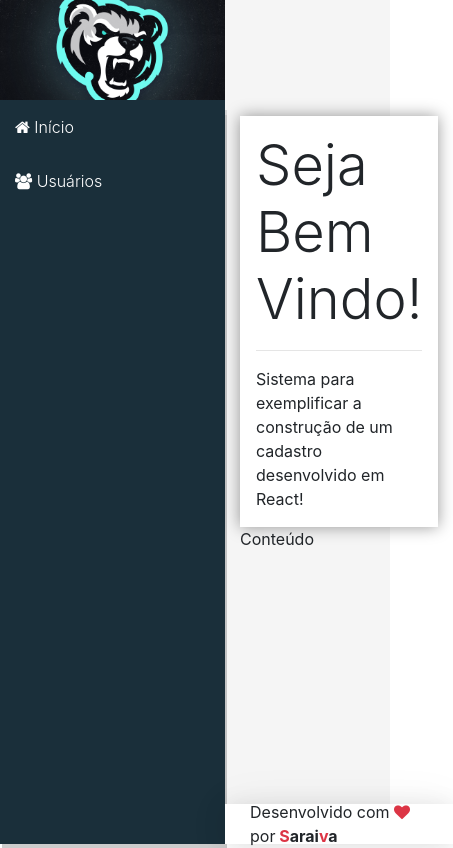
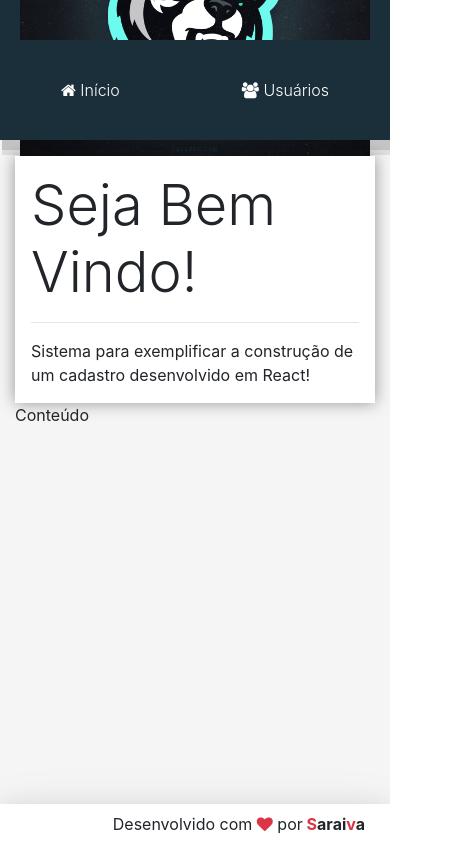
Before and after one commit to gabriel-saraiva-flooxai/react-24-user-registration-project, a React (Create React App) app in the folder frontend/: page / in a window 390 px wide. Shown: the whole page, 453 px wide, since content can reach past the window. Built offline with nearby package versions, Linux system fonts and the light colour scheme.

Commit message:
feat: adding responsiveness

```diff
--- a/frontend/src/components/template/Logo.css
+++ b/frontend/src/components/template/Logo.css
@@ -9,3 +9,9 @@
     /* padding: 0px 15px; */
     width: 100%;
 }
+
+@media(max-width: 576px) {
+    aside.logo img {
+        width: 350px;
+    }
+}
--- a/frontend/src/components/template/Nav.css
+++ b/frontend/src/components/template/Nav.css
@@ -16,3 +16,23 @@
 .menu a:hover {
     background: linear-gradient(135deg, #07a7e3 0%, #32dac3 100%);
 }
+
+@media(max-width: 768px) {
+    .menu {
+        display: flex;
+        justify-content: flex-start;
+        align-items: center;
+    }
+
+    .menu a {
+        display: inline;
+        padding: 10px;
+        margin: 0px;
+    }
+
+    .menu {
+        height: 100%;
+        justify-content: space-around;
+
+    }
+}
--- a/frontend/src/main/App.css
+++ b/frontend/src/main/App.css
@@ -7,6 +7,7 @@
 
     --logo-height: 100px;
     --header-height: 100px;
+    --menu-top-height: 100px;
     --aside-width: 225px;
     --footer-height: 40px;
 
@@ -50,3 +51,35 @@
 footer.footer{
     grid-area: footer;
 }
+
+@media(max-width: 768px) {
+    .app {
+        grid-template-rows:
+            var(--header-height)
+            var(--menu-top-height)
+            1fr
+            var(--footer-height);
+        grid-template-columns: var(var(--aside-width)) 1fr;
+        grid-template-areas:
+            "logo header"
+            "menu header"
+            "content content"
+            "footer footer";
+    }
+}
+
+@media(max-width: 576px) {
+    .app {
+        grid-template-rows:
+            var(--footer-height)
+            var(--menu-top-height)
+            1fr
+            var(--footer-height);
+        grid-template-columns: 1fr;
+        grid-template-areas:
+            "logo"
+            "menu"
+            "content"
+            "footer";
+    }
+}
```
